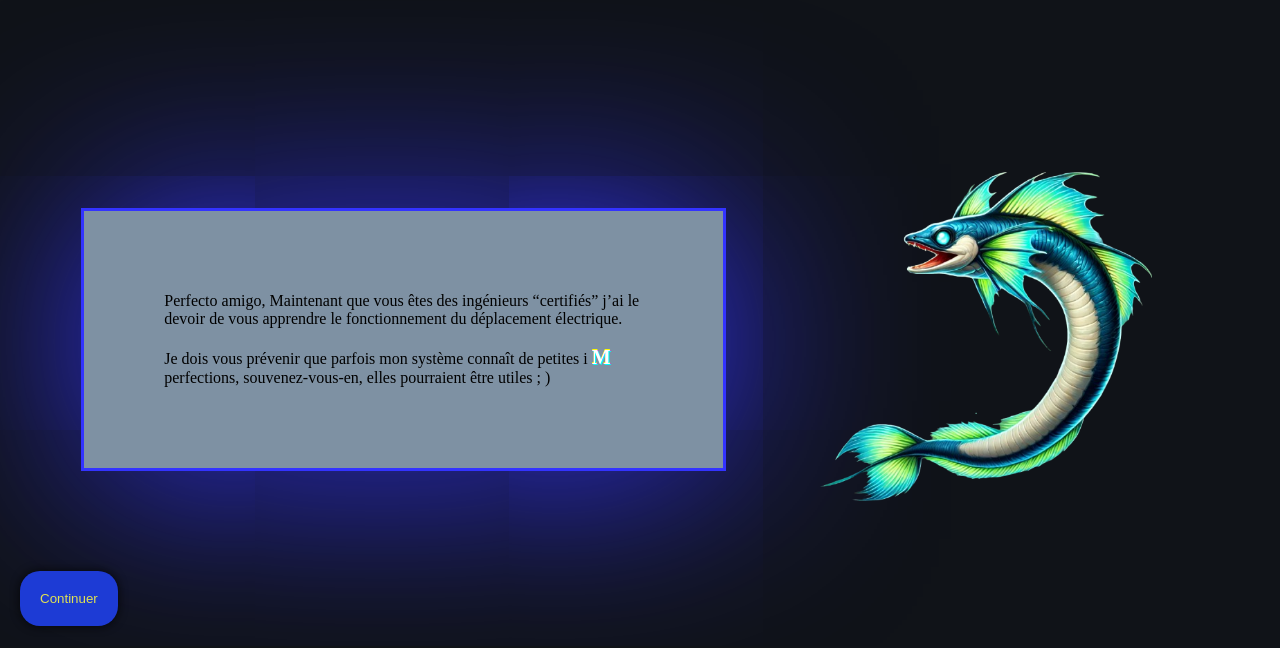
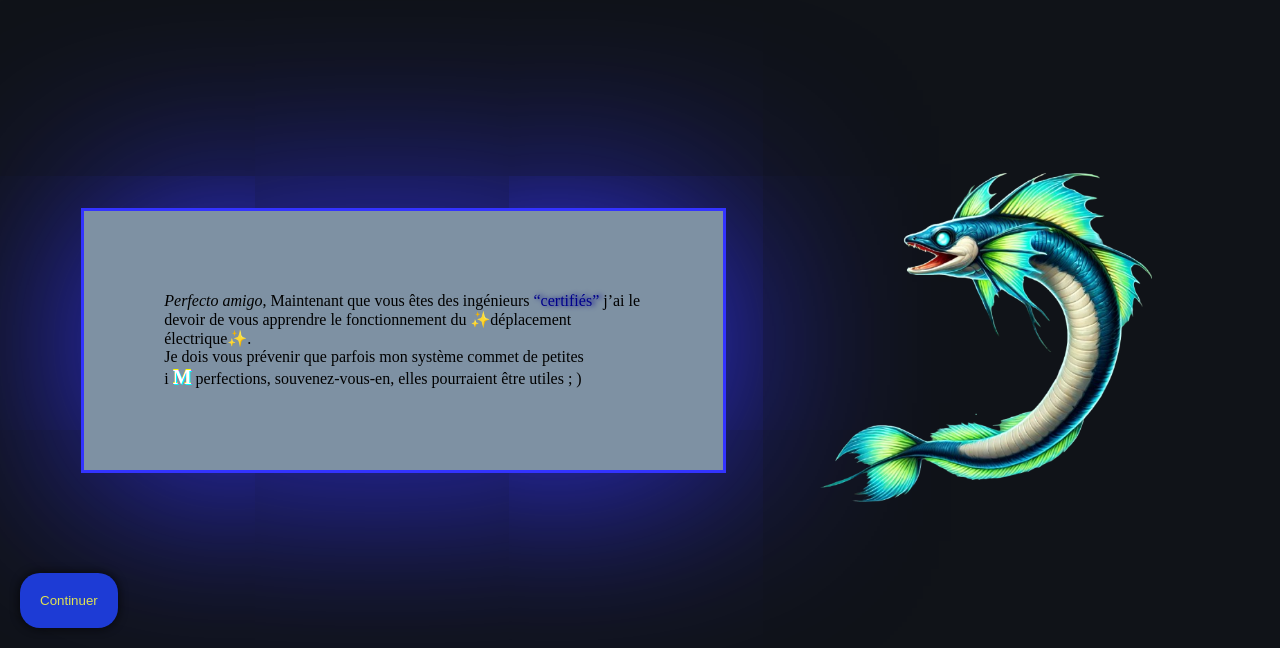
Before and after one commit to Razieljaj/electrik, a plain HTML site: page certif/post_certif.html in a window 1280 px wide. Shown: the part 333-981 px from the top of the page. Drawn offline with Linux system fonts and the light colour scheme.

Commit message:
pre étape 1, voir l'organisation des pages. post certif terminé

```diff
--- a/certif/post_certif.html
+++ b/certif/post_certif.html
@@ -10,8 +10,8 @@
 <body>
     <div class="dialogue">
         <p class="dialogue_text">
-            Perfecto amigo, Maintenant que vous êtes des ingénieurs “certifiés” j’ai le devoir de vous apprendre le fonctionnement du déplacement électrique.<br><br>
-            Je dois vous prévenir que parfois mon système connaît de petites i
+            <i>Perfecto amigo</i>, Maintenant que vous êtes des ingénieurs <a class="important"> “certifiés” </a>j’ai le devoir de vous apprendre le fonctionnement du ✨déplacement électrique✨.<br>
+            Je dois vous prévenir que parfois mon système commet de petites<br> i
             <span class="glitch-container">
                 <span class="glitch">m</span>
             </span>
@@ -19,6 +19,6 @@
         </p>
         <img src="..\image\eel\eel.png" class="eel-content">
     </div>
-    <button>Continuer</button>
+    <button onclick="window.location.href='../etape1/pre-etape1.html'" >Continuer</button>
 </body>
 </html>
--- a/certif/style.css
+++ b/certif/style.css
@@ -24,7 +24,7 @@ button {
     display: grid;
     grid-template-columns: 70% 30%;
     margin-top: 40%;
-    text-align: center;
+    text-align: justify;
     align-items: center;
 }
 
@@ -127,3 +127,8 @@ h2{
         text-shadow: -0.05em 0 0 #00fffc, -0.025em -0.04em 0 #fc00ff, -0.04em -0.025em 0 #fffc00;
     }
 }
+
+.important {
+    color: #00008b;
+    text-shadow: 3px 0px 5px;
+}
--- /dev/null
+++ b/etape1/pre-style.css
@@ -0,0 +1,86 @@
+.glitch-container {
+    display: inline;
+}
+
+.glitch {
+    font-size: 20px;
+    font-weight: bold;
+    text-transform: uppercase;
+    position: relative;
+    display: inline-block;
+    color: rgb(255, 255, 255);
+    text-shadow: 0.05em 0 0 #00fffc, -0.03em -0.04em 0 #fc00ff, 0.025em 0.04em 0 #fffc00;
+    animation: glitch 725ms infinite;
+}
+
+@keyframes glitch {
+    0%, 15% {
+        text-shadow: 0.05em 0 0 #00fffc, -0.03em -0.04em 0 #fc00ff, 0.025em 0.04em 0 #fffc00;
+    }
+    16%, 49% {
+        text-shadow: -0.05em -0.025em 0 #00fffc, 0.025em 0.035em 0 #fc00ff, -0.05em -0.05em 0 #fffc00;
+    }
+    50%, 99% {
+        text-shadow: 0.05em 0.035em 0 #00fffc, 0.03em 0 0 #fc00ff, 0 -0.04em 0 #fffc00;
+    }
+    100% {
+        text-shadow: -0.05em 0 0 #00fffc, -0.025em -0.04em 0 #fc00ff, -0.04em -0.025em 0 #fffc00;
+    }
+}
+
+.important {
+    color: #00008b;
+    text-shadow: 3px 0px 5px;
+}
+
+.electrique {
+    color: #fcff3d;
+    text-shadow: 3px 0px 5px;
+}
+
+body {
+    width: 90%;
+    background-color: #101318;
+    background-repeat: no-repeat;
+    background-position-x: center;
+    color: rgb(246, 255, 197);
+    height: 90%;
+    margin: 0;
+}
+
+button {
+    background-color: rgba(29, 59, 213, 1);
+    border: none;
+    box-shadow: #050607 0px 0px 10px;
+    text-align: 20%;
+    margin: 20px;
+    padding: 20px;
+    border-radius: 20px;
+    cursor: pointer;
+    color: rgb(224, 226, 83);
+}
+
+.dialogue {
+    display: grid;
+    grid-template-columns: 70% 30%;
+    margin-top: 40%;
+    text-align: justify;
+    align-items: center;
+}
+
+.dialogue_text {
+    margin: 10%;
+    padding: 10%;
+    background-color: rgba(200, 229, 255, 0.6);
+    color: black;
+    border: solid #3333ff;
+    box-shadow: 4px 2px 200px#3333ff;
+    text-align: left;
+}
+
+.eel-content {
+    max-width: 30%;
+    max-width: 100%;
+    height: auto;
+
+}
```
Also changed, not shown: certif/certif.html (+1 -1 lines), etape1/pre-etape1.html (added, +24 -0 lines), fin/fin.html (+1 -1 lines), fin/transi-jamel.html (+1 -1 lines), image/eel/eel.webp (deleted), image/eel/garfield.gif (added), 1 other file.
